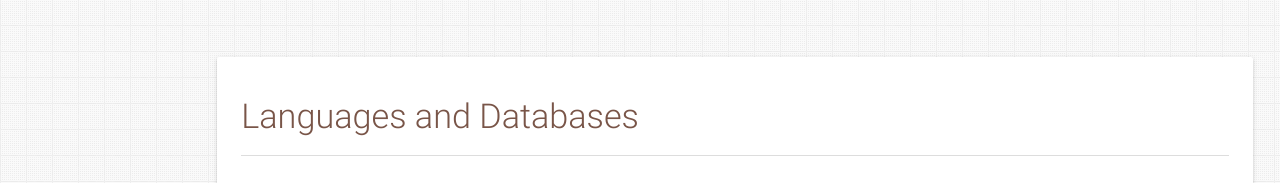
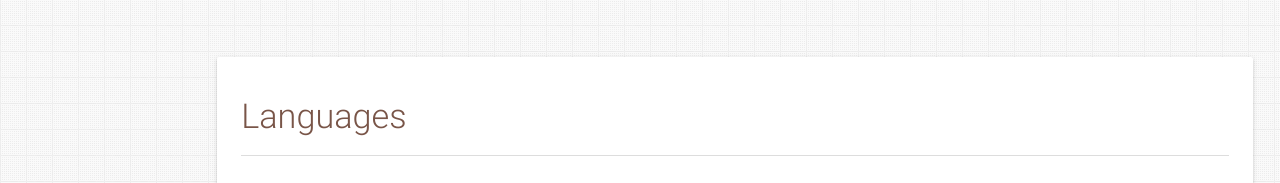
Before and after one commit to matt-pharr/matt-pharr.github.io, a plain HTML site: page index.html in a window 1280 px wide. Shown: the part 3017-3200 px from the top of the page. Drawn offline with nearby package versions, Linux system fonts and the light colour scheme.

Commit message:
Update index.html

```diff
--- a/index.html
+++ b/index.html
@@ -426,10 +426,10 @@
     <section id="skills" class="section scrollspy">
       <h3 class="page-title white-text teal">Skills</h3>
       <div class="container">
-        <!-- Languages and Databases -->
+        <!-- Languages -->
         <div class="card">
           <div class="card-content">
-            <h4 class="brown-text light">Languages and Databases</h4>
+            <h4 class="brown-text light">Languages</h4>
             <div class="row text-center">
               <div class="col s4 m2">
                 <img alt="" src="/assets/img/python-logo-1-300x300.jpg" class="responsive-img" />Python
```
